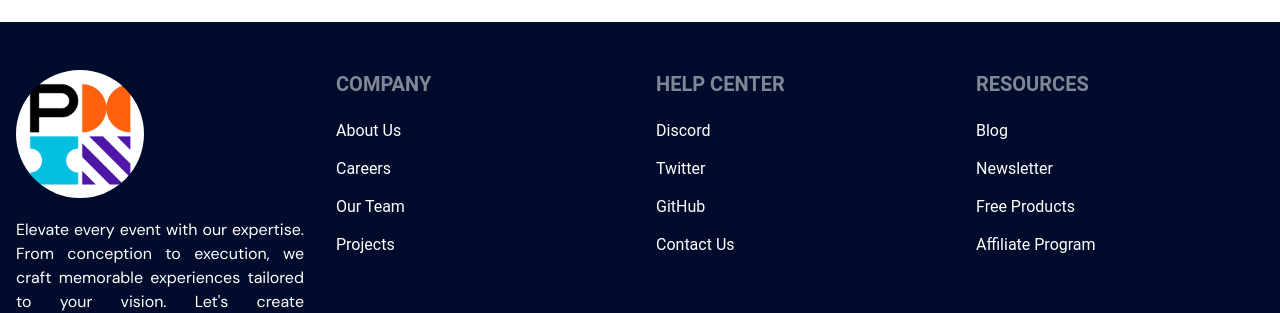
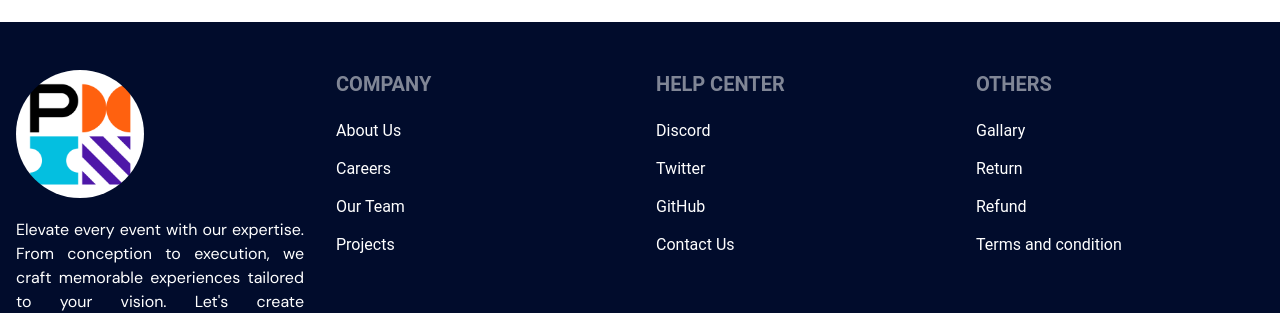
Before and after one commit to tushar-454/event-management-react, a React (Vite) app: page / in a window 1280 px wide. Shown: the part 4065-4378 px from the top of the page. Built offline with nearby package versions, Linux system fonts and the light colour scheme.

Commit message:
footer section data update

```diff
--- a/src/Components/Footer/Footer.jsx
+++ b/src/Components/Footer/Footer.jsx
@@ -10,8 +10,8 @@ const SITEMAP = [
     links: ['Discord', 'Twitter', 'GitHub', 'Contact Us'],
   },
   {
-    title: 'Resources',
-    links: ['Blog', 'Newsletter', 'Free Products', 'Affiliate Program'],
+    title: 'Others',
+    links: ['Gallary', 'Return', 'Refund', 'Terms and condition'],
   },
 ];
 
```
